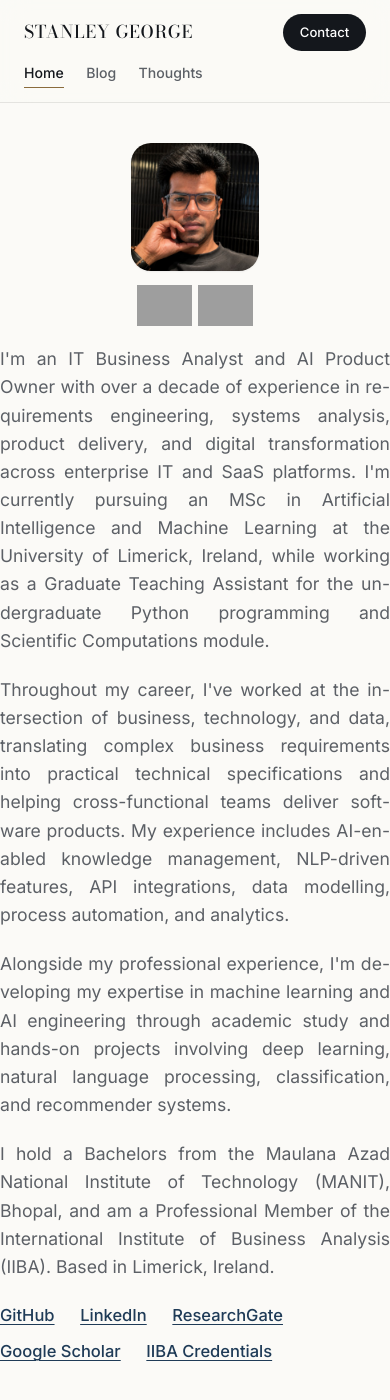
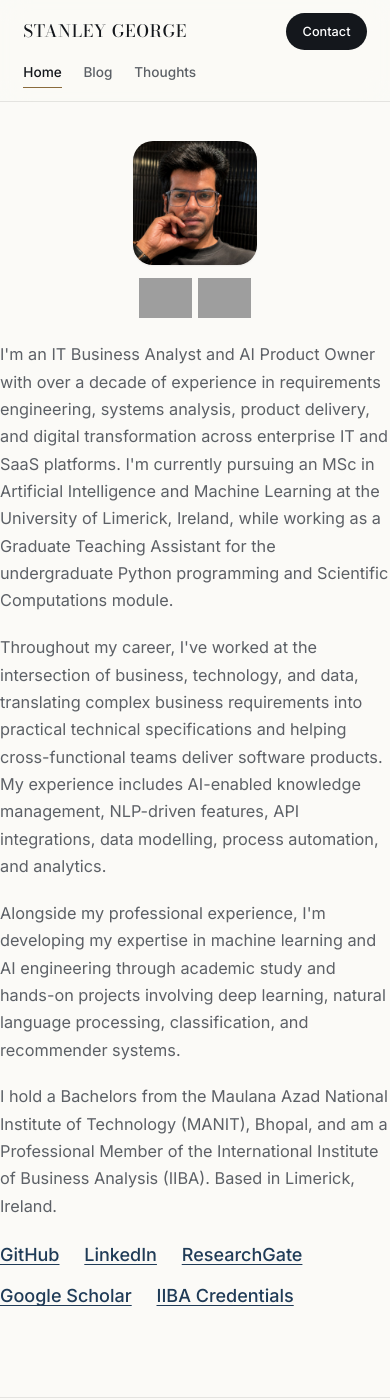
Before and after one commit to stageor/stageor.github.io, a Jekyll site: the page built from index.html, in a window 390 px wide and 1400 px high. Built offline with Jekyll 4.4.1, drawn with Linux system fonts in a browser that asks for light colours; grey boxes are pictures that could not be loaded.

Commit message:
Full mobile polish pass: ditch justify, tune type scale and spacing
- Reverted body text to left-aligned (ragged-right). Full
  justification on a narrow mobile column stretches word spacing
  unevenly, which read as broken rather than polished
- Scaled the whole mobile type system off a single root font-size
  instead of ad hoc overrides, with a slightly taller line-height
  for easier reading on a small screen
- Right-sized headings, project/entry card text, and padding for
  mobile so nothing feels oversized or cramped
- Footer stacks and centers on mobile instead of justifying links
  to the far edge
- Link row under the bio now starts flush left instead of forcing
  center alignment

Co-Authored-By: Claude Sonnet 5 <noreply@anthropic.com>
Claude-Session: https://claude.ai/code/session_01V1zx5mLX7vrJ9dsy7ibrGV

```diff
--- a/assets/css/style.css
+++ b/assets/css/style.css
@@ -241,27 +241,45 @@ p { margin: 0 0 1.2em; color: var(--ink-soft); font-weight: 400; }
 .prose .links a { font-weight: 500; }
 
 @media (max-width: 640px) {
-  body { font-size: 16.5px; }
+  html { font-size: 15.5px; }
+  body { line-height: 1.68; }
   .wrap { padding: 0 1.5rem; box-sizing: border-box; }
+
+  p, .prose p, .post-body p, .page-body p, .entry-card p {
+    text-align: left;
+    font-size: 1.05rem;
+  }
+
   #about { padding-top: 2.5rem; }
-  .prose { grid-template-columns: 1fr; gap: 1.2rem; }
+  .prose { grid-template-columns: 1fr; gap: 1.5rem; }
   .avatar-col { flex-direction: column; align-items: center; position: static; margin: 0 auto; }
   .prose .avatar { width: 8rem; height: 8rem; }
   .badge-link .badge { width: 3.4rem; }
   .badges { gap: 0.4rem; }
+  .prose .links { justify-content: flex-start; row-gap: 0.75rem; }
+
   section.block { padding: 3rem 0; }
   .block-head { margin-bottom: 1.8rem; }
+  .block-head h2 { font-size: 1.6rem; }
+
   .hero.listing { padding: 2.5rem 0 1.25rem; }
   .hero.listing + section.block { padding-top: 0.5rem; }
+  .hero-title-row { gap: 0.6rem; }
+
+  .project h3 { font-size: 1.3rem; }
+
+  .entry-card { padding: 1.5rem; }
+  .entry-card h3 { font-size: 1.1rem; }
+
   .post-head { padding: 3rem 0 1.75rem; }
-  .post-body { padding: 0 0 3rem; font-size: 1.02rem; }
+  .post-body { padding: 0 0 3rem; }
+  .post-body h2 { font-size: 1.35rem; }
+  .post-body h3 { font-size: 1.15rem; }
   .page-body { padding: 3rem 0 3rem; }
 
-  p, .prose p, .post-body p, .page-body p, .entry-card p {
-    text-align: justify;
-    text-justify: inter-word;
-    hyphens: auto;
-  }
+  .site-footer { padding: 2rem 0; text-align: center; }
+  .site-footer .wrap { flex-direction: column; gap: 1rem; }
+  .site-footer .links a:first-child { margin-left: 0; }
 }
 
 /* Listing-page hero (blog / thoughts) — left aligned, compact */
```
